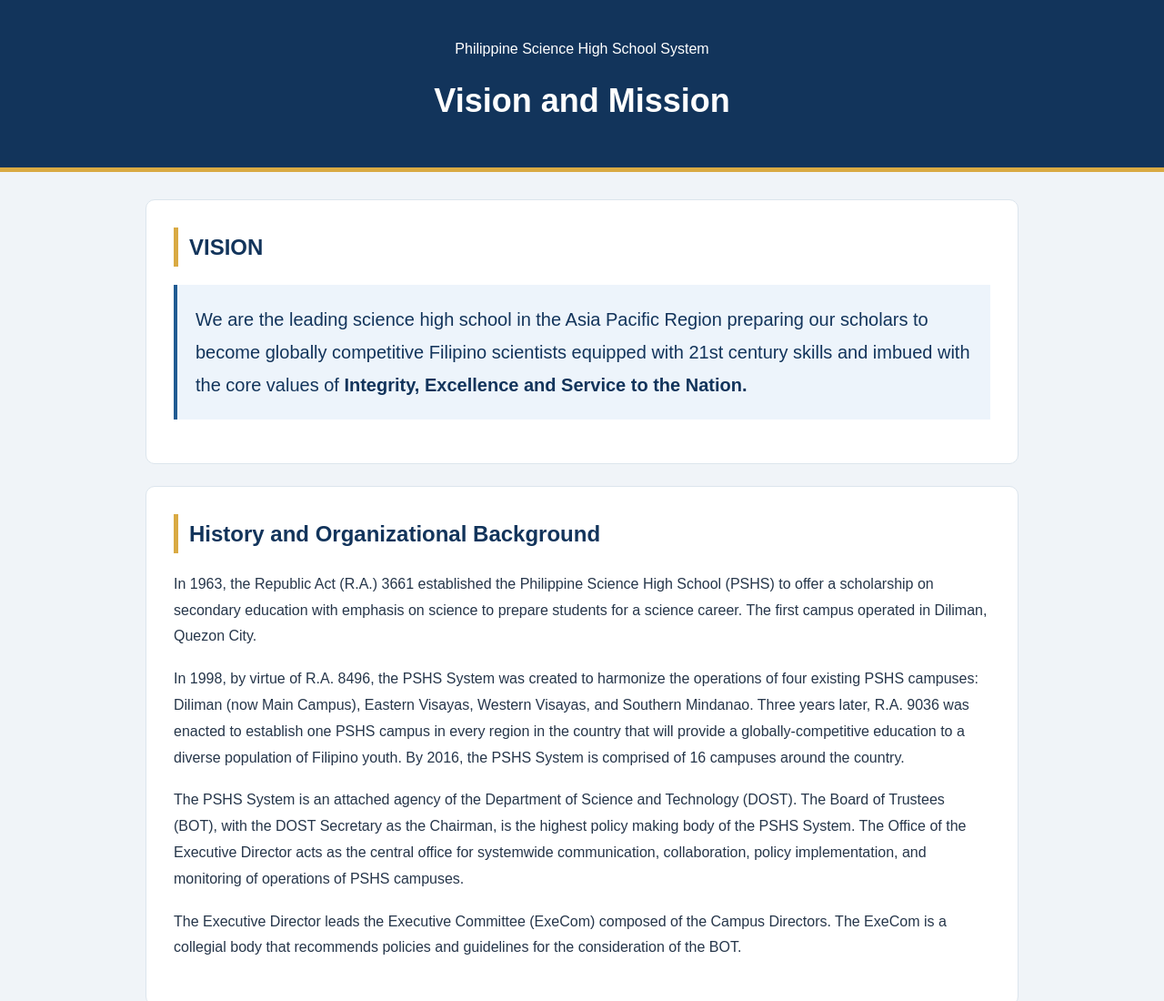
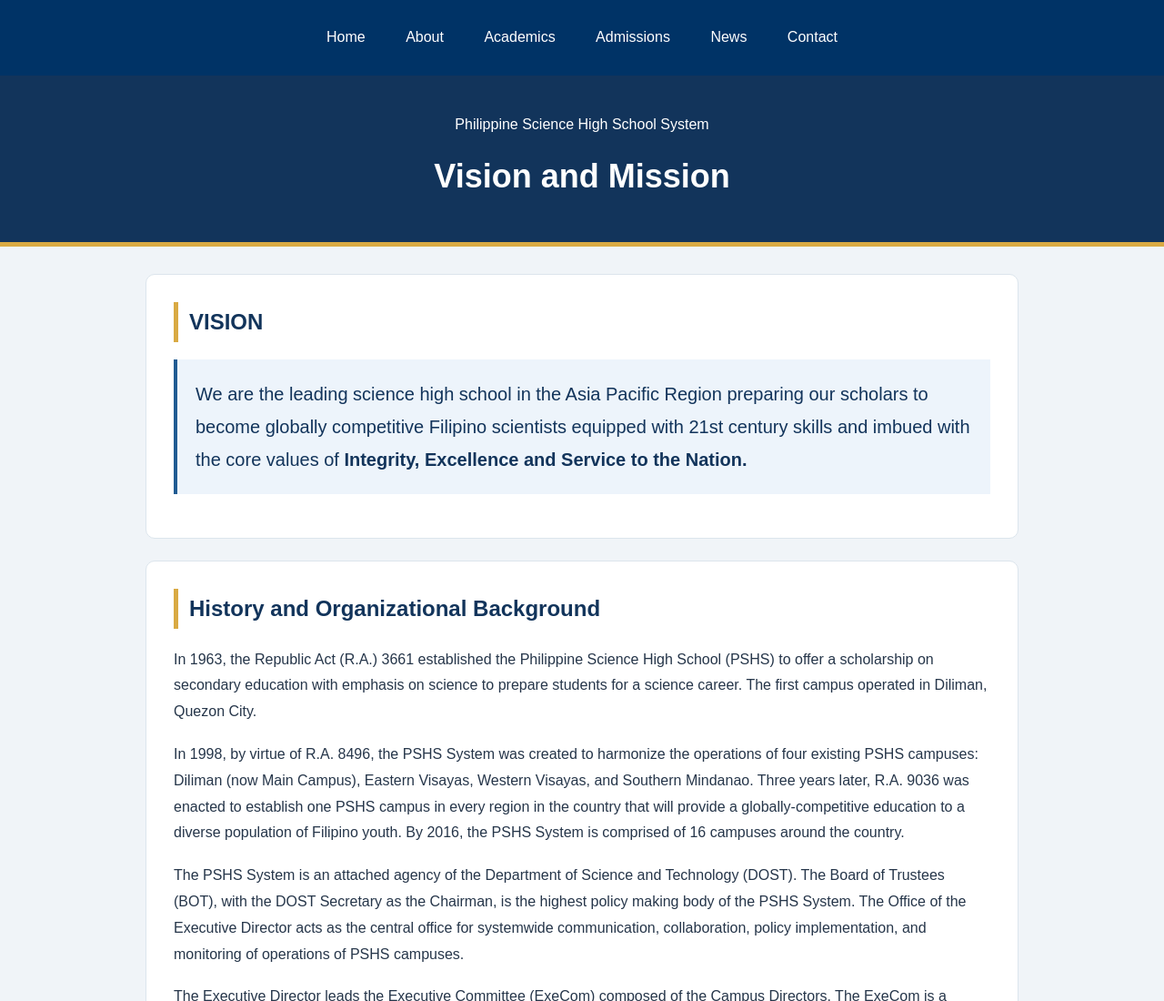
Before and after one commit to carltilid12/group-pull-test, a plain HTML site: page about.html in a window 1280 px wide. Shown: the top 1100 px of the page at 91% size. Drawn offline with Linux system fonts and the light colour scheme.

Commit message:
add navbar to about page

```diff
--- a/about.html
+++ b/about.html
@@ -85,9 +85,36 @@
                 font-size: 18px;
             }
         }
+
+        nav {
+        background-color: #003366;
+        padding: 15px;
+        text-align: center;
+        }
+
+        nav a {
+        color: white;
+        text-decoration: none;
+        padding: 12px 20px;
+        display: inline-block;
+        }
+
+        nav a:hover {
+        background-color: #005599;
+        border-radius: 5px;
+        }
     </style>
 </head>
 <body>
+
+    <nav>
+        <a href="index.html">Home</a>
+        <a href="about.html">About</a>
+        <a href="academics.html">Academics</a>
+        <a href="admissions.html">Admissions</a>
+        <a href="news.html">News</a>
+        <a href="contact.html">Contact</a>
+    </nav>
 
     <header>
         <p>Philippine Science High School System</p>
```
